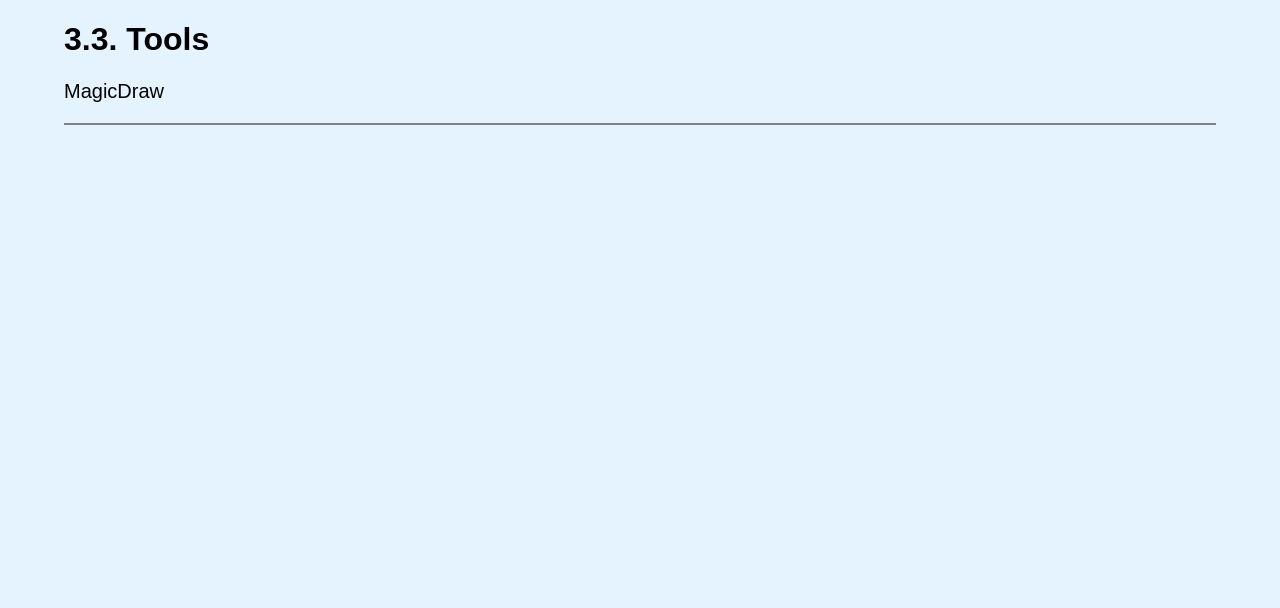
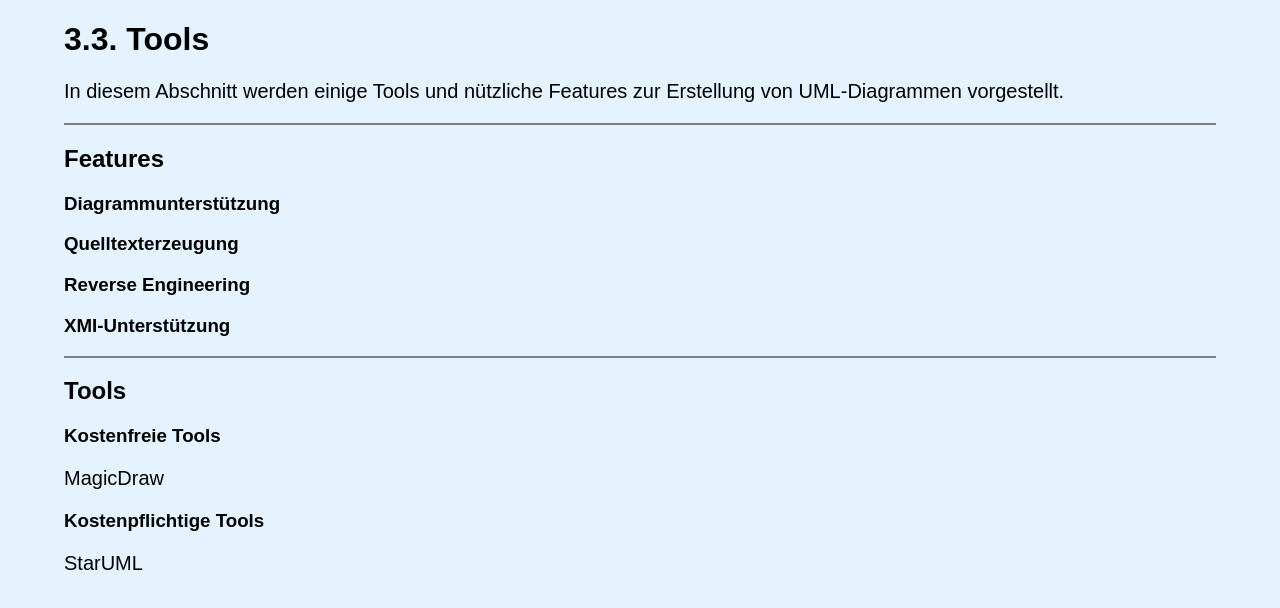
Before and after one commit to niceboy120/E-Learning_2018, a plain HTML site: page tools.html in a window 1280 px wide. Drawn offline with Linux system fonts and the light colour scheme.

Commit message:
Update DOKU

```diff
--- a/tools.html
+++ b/tools.html
@@ -12,10 +12,37 @@
 <body>
 	<h1>3.3. Tools</h1>
 		<p>
+			In diesem Abschnitt werden einige Tools und nützliche Features zur Erstellung von UML-Diagrammen vorgestellt.
+		</p>
+
+		<hr noshade>
+
+		<h2>Features</h2>
+
+		<h3>Diagrammunterstützung</h3>
+
+		<h3>Quelltexterzeugung</h3>
+
+		<h3>Reverse Engineering</h3>
+
+		<h3>XMI-Unterstützung</h3>
+
+		<hr noshade>
+
+		<h2>Tools</h2>
+
+		<h3>Kostenfreie Tools</h3>
+
+		<p>
 			MagicDraw
 		</p>
 
-	<hr noshade>
+
+		<h3> Kostenpflichtige Tools</h3>
+
+		<p>
+			StarUML
+		</p>
 
 </body>
 </html>
```
Also changed, not shown: Quellen.html (+6 -0 lines), 3 other files.
